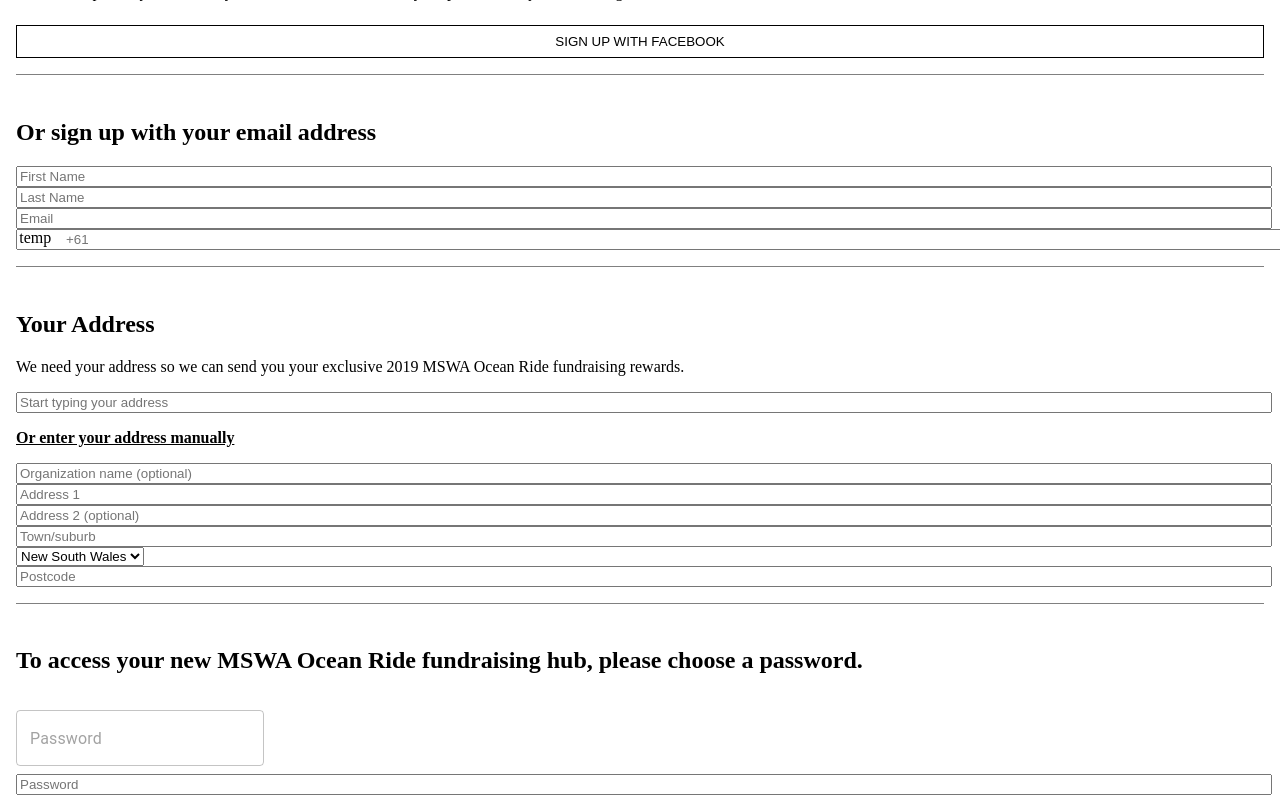
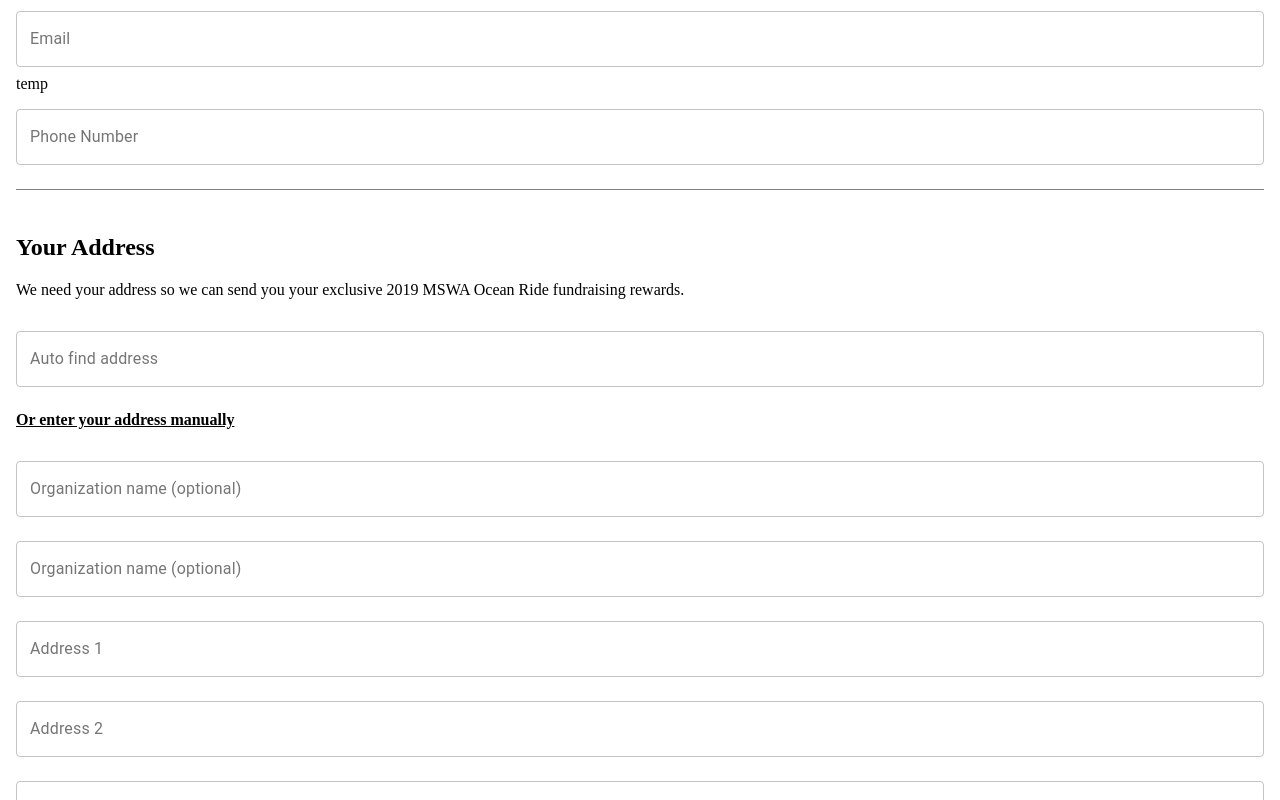
Before and after one commit to KevinFreistroffer/6stepform, a React (Create React App) app: page / in a window 1280 px wide. Both pictures are taken after a click on the element "Or enter your address manually". Built offline with nearby package versions, Linux system fonts and the light colour scheme.

Commit message:
MaterialUI components set for all inputs buttons and select for Step1 component

```diff
--- a/package.json
+++ b/package.json
@@ -4,6 +4,7 @@
   "private": true,
   "dependencies": {
     "@material-ui/core": "^4.0.1",
+    "classnames": "^2.2.6",
     "formik": "^1.5.7",
     "global": "^4.3.2",
     "node-sass": "^4.12.0",
--- a/src/App.scss
+++ b/src/App.scss
@@ -10,6 +10,7 @@
   form {
   	input, label, button {
   		width: 100%;
+      display: block;
   	}
   }
 
--- a/src/components/Step1/components/Intro.js
+++ b/src/components/Step1/components/Intro.js
@@ -1,4 +1,5 @@
 import React from 'react';
+import Button from '@material-ui/core/Button';
 
 export const Intro = (props) => {
     return (
@@ -7,7 +8,7 @@
     		<p className="text">Thank you for choosing to be part of the 2019 MSWA Ocean Ride – Powered by RetraVision! By getting involved, you’ll be helping to support the thousands of people living with MS and all neurological conditions in Western Australia.
     		</p>
     		<p className="text">The first step is easy! Just fill in your details below to reserve your place in this year's challenge!</p>
-    		<button type="button" className="facebook">SIGN UP WITH FACEBOOK</button>
+    		<Button variant="contained"  type="button" className="facebook">SIGN UP WITH FACEBOOK</Button>
     	</div>
     );
 };
--- a/src/components/Step1/components/Password.js
+++ b/src/components/Step1/components/Password.js
@@ -1,35 +1,69 @@
 import React, { useEffect, useState } from "react";
 import TextField from '@material-ui/core/TextField';
+import IconButton from '@material-ui/core/IconButton';
+import Input from '@material-ui/core/Input';
+import InputLabel from '@material-ui/core/InputLabel';
+import InputAdornment from '@material-ui/core/InputAdornment';
+import FormControl from '@material-ui/core/FormControl';
+import Visibility from '@material-ui/core/FormControl';
+import VisibilityOff from '@material-ui/core/FormControl';
+
+
+const styles = {
+	largeButton: {
+		width: 60,
+    	height: 60
+	},
+	margin: {
+		margin: '1rem'
+	},
+	textField: {
+		flexBasis: 200,
+	}
+};
+
 
 export const Password = props => {
 
-	const [passwordIsVisible, togglePasswordIsVisible] = useState(false);
+	const [passwordIsVisible, setPasswordIsVisible] = useState(false);
+
 	return (
 		<div className="password section">
 			<h2 className="section--title">
 				To access your new MSWA Ocean Ride fundraising hub, please choose a password.
 			</h2>
+			<FormControl fullWidth={true}>
 				<TextField
-				type="password"
+					type={passwordIsVisible ? 'text' : 'password'}
+					label="Password"
 					placeholder="Password"
 					name="password"
 					value={props.password}
+					styles={styles.margin, styles.textField}
+					helperText="Your password should contain at least 6 characters."
 					onChange={props.handleOnChange}
 					onBlur={props.handleBlur}
 					margin="normal"
 					variant="outlined"
-			/>
-			<input
-				type="password"
-				placeholder="Password"
-				name="password"
-				value={props.password}
-				onChange={props.handleOnChange}
-				onBlur={props.handleBlur}
+					InputProps={{
+						endAdornment: (
+							<InputAdornment >
+								<IconButton
+									edge="end"
+									size="medium"
+									aria-label="Toggle password visibility"
+									onClick={() => setPasswordIsVisible(!passwordIsVisible)}
+								>
+									{passwordIsVisible ? <VisibilityOff /> : <Visibility />}
+								</IconButton>
+							</InputAdornment>
+						),
+					}}
 				/>
 				{props.errors.password && props.touched.password && (
 					<div className="error-message">{props.errors.password}</div>
 				)}
+			</FormControl>
 		</div>
 	);
 };
--- a/src/components/Step1/components/SignUpWithEmail.js
+++ b/src/components/Step1/components/SignUpWithEmail.js
@@ -1,67 +1,81 @@
 import React, { useEffect } from "react";
+import TextField from '@material-ui/core/TextField';
+import FormControl from '@material-ui/core/FormControl';
 import { Formik, Field, ErrorMessage } from "formik";
 
 export const SignUpWithEmail = props => {
-	useEffect(() => {
-		console.log(props);
-	});
-
 	return (
 		<div className="sign-up-with-email section">
 			<h2 className="section--title">
 				Or sign up with your email address
 			</h2>
-			<input
+			<FormControl fullWidth={true}>
+				<TextField
 					type="text"
-				placeholder="First Name"
+					label="First name"
+					placeholder="First name"
 					name="firstName"
 					value={props.firstName}
 					onChange={props.handleOnChange}
 					onBlur={props.handleBlur}
+					margin="normal"
+					variant="outlined"
 				/>
 				{props.errors.firstName && props.touched.firstName && (
 					<div className="error-message">{props.errors.firstName}</div>
 				)}
-			<input
+			</FormControl>
+
+			<FormControl fullWidth={true}>
+				<TextField
 					type="text"
-				placeholder="Last Name"
+					label="Last name"
+					placeholder="Last name"
 					name="lastName"
 					value={props.lastName}
 					onChange={props.handleOnChange}
 					onBlur={props.handleBlur}
+					margin="normal"
+					variant="outlined"
 				/>
 				{props.errors.lastName && props.touched.lastName && (
 					<div className="error-message">{props.errors.lastName}</div>
 				)}
-			<input
+			</FormControl>
+			<FormControl fullWidth={true}>
+				<TextField
 					type="email"
+					label="Email"
 					placeholder="Email"
 					name="email"
 					value={props.email}
 					onChange={props.handleOnChange}
 					onBlur={props.handleBlur}
+					margin="normal"
+					variant="outlined"
 				/>
 				{props.errors.email && props.touched.email && (
 					<div className="error-message">{props.errors.email}</div>
 				)}
+			</FormControl>
 
-			<div className="tel-input-container">
-				<label htmlFor="tel-input">
+			<FormControl className="tel-form-control" fullWidth={true}>
 					<span className="tel-input-image">temp</span>
-					<input
-						id="tel-input"
+					<TextField
 						type="tel"
-						placeholder="+61"
+						label="Phone Number"
+						placeholder="Phone Number"
 						name="tel"
 						value={props.tel}
 						onChange={props.handleOnChange}
 						onBlur={props.handleBlur}
+						margin="normal"
+						variant="outlined"
 					/>
 					{props.errors.tel && props.touched.tel && (
 						<div className="error-message">{props.errors.tel}</div>
 					)}
-				</label>
-			</div>
+			</FormControl>
 		</div>
 	);
 };
--- a/src/components/Step1/components/YourAddress/ManualAddressForm.js
+++ b/src/components/Step1/components/YourAddress/ManualAddressForm.js
@@ -1,68 +1,145 @@
-import React from "react";
+import React, { useState } from "react";
+import TextField from '@material-ui/core/TextField';
+import FormControl from '@material-ui/core/FormControl';
+import InputLabel from '@material-ui/core/InputLabel';
+import OutlinedInput from '@material-ui/core/OutlinedInput';
+import Select from '@material-ui/core/Select';
+import MenuItem from '@material-ui/core/MenuItem';
 
 const ManualAddressForm = props => {
+
+	const { selectOpen, setSelectOpen } = useState(false);
+
 	return (
 		<>
-			<input
+			<FormControl fullWidth={true}>
+				<TextField
 					type="text"
+					label="Organization name (optional)"
 					placeholder="Organization name (optional)"
 					name="organization-name"
 					value={props.organizationName}
 					onChange={props.handleOnChange}
 					onBlur={props.handleBlur}
+					margin="normal"
+					variant="outlined"
 				/>
-			<input
+			</FormControl>
+
+			<FormControl fullWidth={true}>
+				<TextField
 					type="text"
+					label="Organization name (optional)"
+					placeholder="Organization name (optional)"
+					name="organization-name"
+					value={props.organizationName}
+					onChange={props.handleOnChange}
+					onBlur={props.handleBlur}
+					margin="normal"
+					variant="outlined"
+				/>
+			</FormControl>
+
+			<FormControl fullWidth={true}>
+				<TextField
+					type="text"
+					label="Address 1"
 					placeholder="Address 1"
 					name="address1"
 					value={props.address1}
 					onChange={props.handleOnChange}
 					onBlur={props.handleBlur}
+					margin="normal"
+					variant="outlined"
 				/>
 				{props.errors.address1 && props.touched.address1 && (
 					<div className="error-message">{props.errors.address1}</div>
 				)}
-			<input
+			</FormControl>
+
+			<FormControl fullWidth={true}>
+				<TextField
 					type="text"
-				placeholder="Address 2 (optional)"
+					label="Address 2"
+					placeholder="Address 2"
 					name="address2"
 					value={props.address2}
 					onChange={props.handleOnChange}
 					onBlur={props.handleBlur}
+					margin="normal"
+					variant="outlined"
 				/>
-			<input
+				{props.errors.address2 && props.touched.address2 && (
+					<div className="error-message">{props.errors.address2}</div>
+				)}
+			</FormControl>
+
+			<FormControl fullWidth={true}>
+				<TextField
 					type="text"
+					label="Town/suburb"
 					placeholder="Town/suburb"
 					name="town"
 					value={props.town}
 					onChange={props.handleOnChange}
 					onBlur={props.handleBlur}
+					margin="normal"
+					variant="outlined"
 				/>
 				{props.errors.town && props.touched.town && (
 					<div className="error-message">{props.errors.town}</div>
 				)}
-			<select id="state-select" name="state" onChange={props.handleOnChange}>
-				<option value="new-south-wales">New South Wales</option>
-				<option value="northern-territory">Northern Territory</option>
-				<option value="queensland">Queensland</option>
-				<option value="south-austrailia">South Australia</option>
-				<option value="tasmania">Tasmania</option>
-				<option value="victoria">Victoria</option>
-			</select>
+			</FormControl>
+
+			<FormControl fullWidth={true}>
+
+			</FormControl>
+			<FormControl fullWidth={true}>
+				<InputLabel htmlFor="outlined-age-native-simple">
+					State
+				</InputLabel>
+				<Select
+					native
+					id="state-select"
+					name="state"
+					open={selectOpen}
+					onClose={() => setSelectOpen(false)}
+					onOpen={() => setSelectOpen(true)}
+					onChange={props.handleOnChange}
+					input={
+	            		<OutlinedInput name="state" />
+	          		}
+				>
+
+					<MenuItem value="" />
+					<MenuItem value="new-south-wales">New South Wales</MenuItem>
+					<MenuItem value="northern-territory">Northern Territory</MenuItem>
+					<MenuItem value="queensland">Queensland</MenuItem>
+					<MenuItem value="south-austrailia">South Australia</MenuItem>
+					<MenuItem value="tasmania">Tasmania</MenuItem>
+					<MenuItem value="victoria">Victoria</MenuItem>
+				</Select>
 				{props.errors.state && props.touched.state && (
 					<div className="error-message">{props.errors.state}</div>
 				)}
-			<input
+			</FormControl>
+
+			<FormControl>
+				<TextField
 					type="number"
+					label="Postcode"
 					placeholder="Postcode"
 					name="postcode"
 					value={props.postcode}
+					margin="normal"
+					variant="outlined"
 					onChange={props.handleOnChange}
 					onBlur={props.handleBlur}
 				/>
 				{props.errors.postcode && props.touched.postcode && (
 					<div className="error-message">{props.errors.postcode}</div>
 				)}
+			</FormControl>
 		</>
 	);
 };
--- a/src/components/Step1/components/YourAddress/index.js
+++ b/src/components/Step1/components/YourAddress/index.js
@@ -1,12 +1,10 @@
 import React, { useEffect, useState } from "react";
 import { Formik, Field, ErrorMessage } from "formik";
 import ManualAddressForm from "./ManualAddressForm";
+import TextField from '@material-ui/core/TextField';
+import FormControl from '@material-ui/core/FormControl';
 
 export const YourAddress = props => {
-	useEffect(() => {
-		console.log(props);
-	});
-
 	return (
 		<div className="your-address section">
 			<h2 className="section--title">Your Address</h2>
@@ -14,22 +12,22 @@
 				We need your address so we can send you your exclusive 2019 MSWA
 				Ocean Ride fundraising rewards.
 			</p>
-			<input
+			<FormControl fullWidth={true}>
+				<TextField
 					type="text"
 					placeholder="Start typing your address"
 					name="autoFindAddress"
-				value={props.autoFindAddress}
-				onChange={event => {
-					props.toggleManualAddressIsVisible(event.target.name);
-					props.handleOnChange(event);
-				}}
+					label="Auto find address"
+					value={props.firstName}
+					onChange={props.handleOnChange}
 					onBlur={props.handleBlur}
+					margin="normal"
+					variant="outlined"
 				/>
 				{props.errors.autoFindAddress && props.touched.autoFindAddress && (
-				<div className="error-message">
-					{props.errors.autoFindAddress}
-				</div>
+					<div className="error-message">{props.errors.autoFindAddress}</div>
 				)}
+			</FormControl>
 			<h3 onClick={props.toggleManualAddressIsVisible}>
 				Or enter your address manually
 			</h3>
--- a/src/components/Step1/index.js
+++ b/src/components/Step1/index.js
@@ -156,16 +156,21 @@
                                 }
                             }
 
+                            if (!values.password) {
+                                errors.password = 'Password is required.';
+                            } else if (values.password.length < 6) {
+                                errors.password = "Password must be at least 6 characters in length."
+                            }
+
                             return errors;
                         }}
                         handleBlur={() => {
                             console.log(`handleBlur`);
                         }}
                         onSubmit={(values, { setSubmitting }) => {
-                            setTimeout(() => {
-                                alert(JSON.stringify(values, null, 2));
-                                setSubmitting(false);
-                            }, 400);
+                            // Form is valid
+                            this.nextStep();
+                            setSubmitting(false);
                         }}
                     >
                         {({
--- a/src/components/Step1/styles.scss
+++ b/src/components/Step1/styles.scss
@@ -1,4 +1,8 @@
 #step-1 {
+	.form-control {
+		display: block !important;
+		width: 100%;
+	}
 	.intro {
 		h1 {
 			text-align: center;
@@ -23,6 +27,10 @@
 	}
 
 	.sign-up-with-email {
+		.email-form-control {
+			position: relative;
+		}
+
 
 		.tel-input-container {
 			width: 100%;
@@ -51,4 +59,8 @@
 			cursor: pointer;
 		}
 	}
+
+	.password {
+
+	}
 }
```
Also changed, not shown: src/components/Step1/components/NextButton.js (+4 -3 lines), 1 other file (tests, documents, lock files or other folders). Lines whose indentation alone changed are shown as unchanged.
